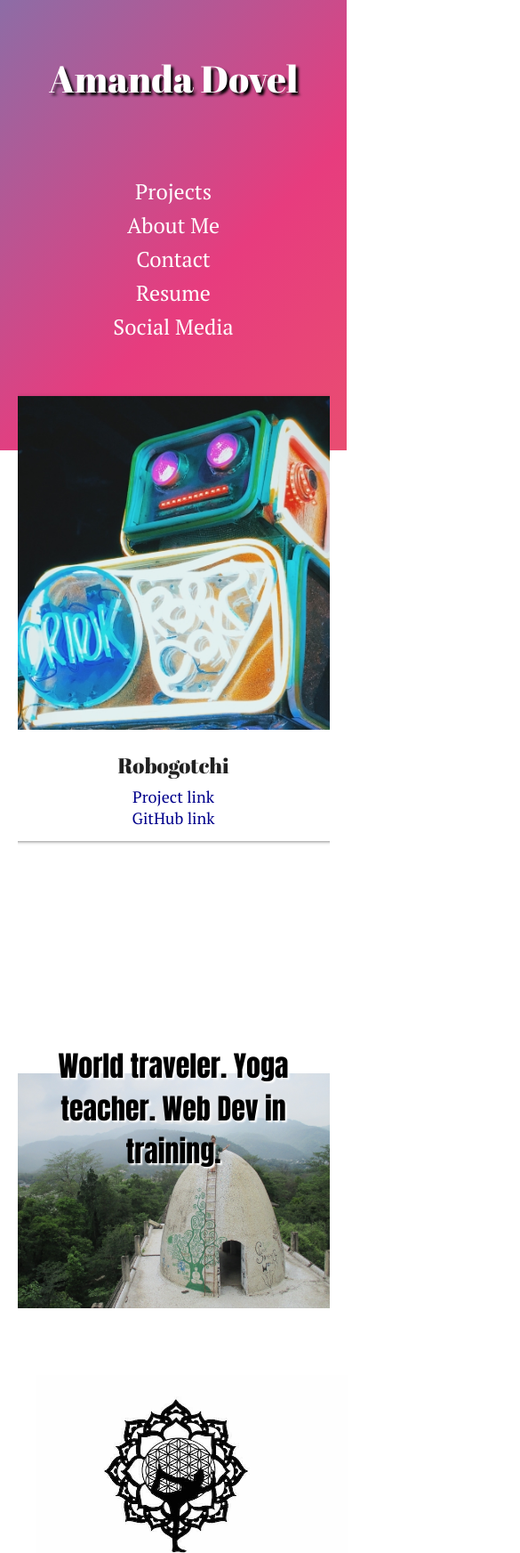
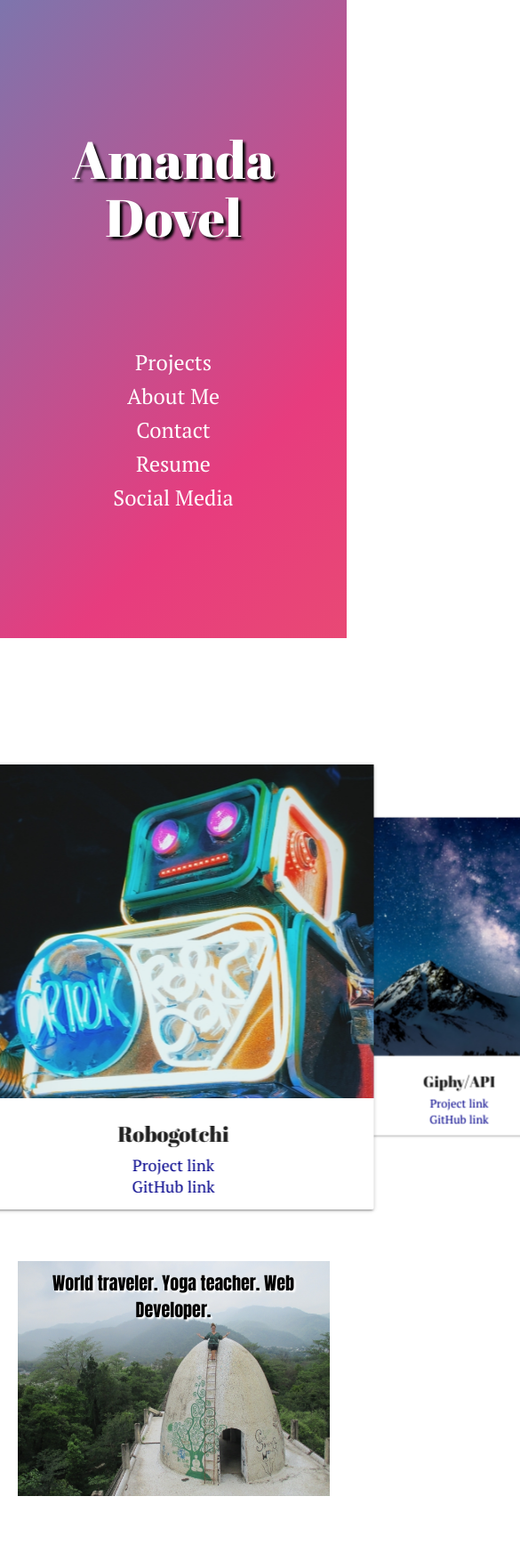
Before and after one commit to amandadovel/amandadovel.github.io, a plain HTML site: page index.html in a window 390 px wide. Shown: the top 1745 px of the page at 89% size, 585 px wide, since content can reach past the window. Drawn offline with nearby package versions, Linux system fonts and the light colour scheme.

Commit message:
update portfolio

```diff
--- a/assets/css/style.css
+++ b/assets/css/style.css
@@ -3,13 +3,13 @@ body, html {
 	scroll-behavior: smooth;
 }
 
-.sticky {
+/* .sticky {
 	position: fixed;
 	top: 0;
 	width: 100%;
 	padding-top: 0;
 	z-index: 500;
-}
+} */
 
 /*Background image style**/
 .hero-image {
@@ -65,12 +65,12 @@ body, html {
 
 /* headings */
 h1 {
-
+	margin: 0;
+	margin-top: 1.5em;
 	font-family: 'Abril Fatface', cursive;
 	font-weight: 300;
 	text-align: center;
 	position: absolute;
-	top: 25%;
 	right: 0;
     left: 0;
     text-shadow: 3px 3px 3px black;
@@ -132,7 +132,6 @@ h2 {
 /* Carousel style*/
 .section-1 {
 	height: 700px !important;
-	top: -75px;
 }
 
 .card-content .card-title {
@@ -176,14 +175,8 @@ h2 {
 	top: -85px !important;
 }
 
-/* About me section-2 style  */
-.about-me {
-	height: 800px;
-}
-
 /* about me image */
 #ashram {
-
 	width: 100%;
     display: block;
     margin: auto;
@@ -191,16 +184,10 @@ h2 {
 
 }
 
-/* Contact section-3 style */
-.contact {
-	height: 800px;
-}
-
 /* Social Media section-4 style */
 
 .social-media img {
 	height: 100px;
-
 }
 
 #youtube-logo {
@@ -211,7 +198,7 @@ h2 {
 	text-align: center;
 	display: block;
 	margin: auto;
-	width: 90%;
+	width: 100%;
 }
 
 footer {
@@ -310,22 +297,34 @@ footer {
     	display: block;
 	}
 	.section-1 {
-		top: -12em;
 		height: 700px !important;
 	}
 	h1 {
-		font-size: 3em;
-		top: 5%;
+		margin-top: 2em;
 	}
 	.nav-wrapper {
-		top: 40%;
+		top: 55%;
+	}
+	.carousel {
+		overflow: visible;
+	}
+	.card {
+		margin-top: 3em;
 	}
 	.hero-image {
-		height: 60%
+		height: 85%
 	}
 
 	.about-me {
 		height: 80%;
+	}
+
+	.overlay-image .text {
+		font-size: 20px;
+		top: 15%;
+	}
+	.overlay-image .hover .text {
+		font-size: 15px;
 	}
 
 	.contact {
@@ -351,6 +350,9 @@ footer {
 	}
 
 	@media screen and (max-width: 768px){
+		h1 {
+			margin-top: 2.5em;
+		}
 		.about-me {
 			height: 100%;
 		}
--- a/index.html
+++ b/index.html
@@ -43,11 +43,12 @@
                     <br>
                     <li><a href="#yoga-logo" class="nav-a">Contact</a></li>
                     <br>
-                <li><a href="RESUME .pdf" class="nav-a">Resume</a></li>
+                    <li><a href="tech_resume.pdf" target="_blank" class="nav-a">Resume</a></li>
                     <br>
                     <li><a href="#social-media" class="nav-a">Social Media</a></li>
                 </ul>
             </div>
+
     </div>
 
     <!-- Materialize Cards with project links -->
@@ -215,7 +216,7 @@
                 <div class="normal">
                     <div class="text">
                         <!--Image + text ORIGINAL-->
-                        <p>World traveler. Yoga teacher. Web Dev in training.</p>
+                        <p>World traveler. Yoga teacher. Web Developer.</p>
                     </div>
                 </div>
 
```
Also changed, not shown: 1 other file. Lines whose indentation alone changed are shown as unchanged.
